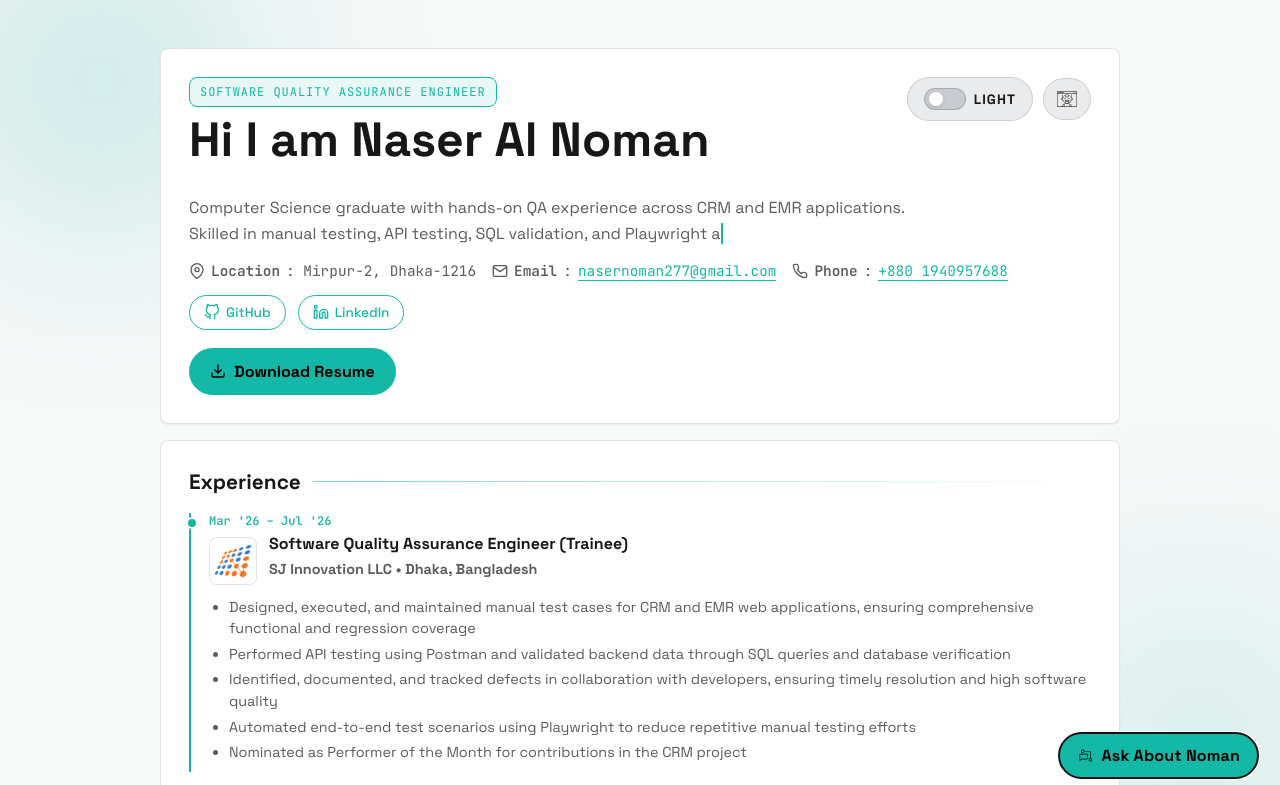
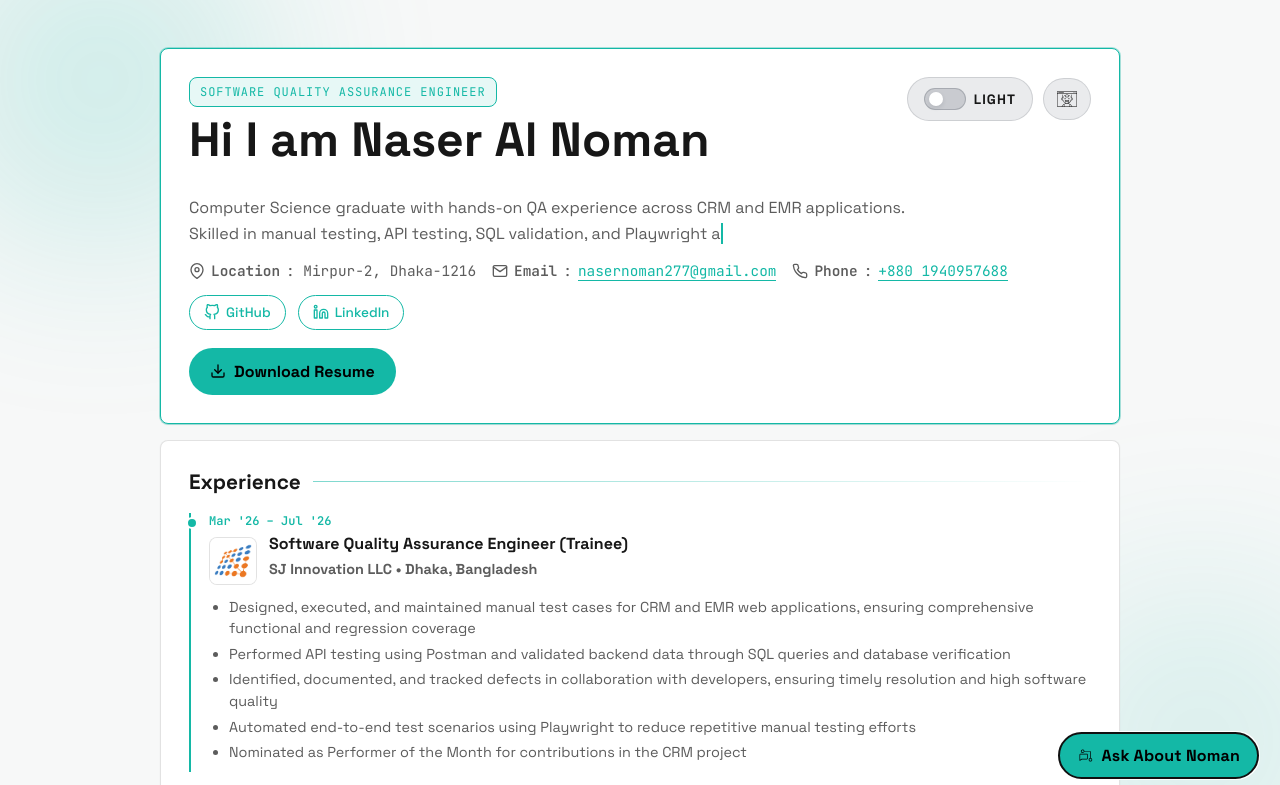
Before and after one commit to Naser-Al-Noman/acshen, a website: page public/index.html in a window 1280 px wide. In both pictures the pointer is over the element 640 px from the left and 235 px from the top of the page. Shown: the top 785 px of the page. Drawn offline with Linux system fonts and the light colour scheme.

Commit message:
update layout

```diff
--- a/public/styles.css
+++ b/public/styles.css
@@ -236,6 +236,12 @@ body[data-theme="light"] {
   border-radius: var(--radius);
   padding: 28px;
   box-shadow: var(--shadow);
+  transition: border-color 0.2s ease, box-shadow 0.2s ease;
+}
+
+.layout > .card:hover {
+  border-color: var(--accent);
+  box-shadow: 0 0 0 1px rgba(var(--accent-rgb), 0.35), var(--shadow);
 }
 
 .hero h1 {
@@ -414,10 +420,6 @@ h3 {
 .contact-card {
   display: grid;
   gap: 20px;
-}
-
-.contact-card:hover {
-  border-color: var(--accent);
 }
 
 .contact-heading {
```
